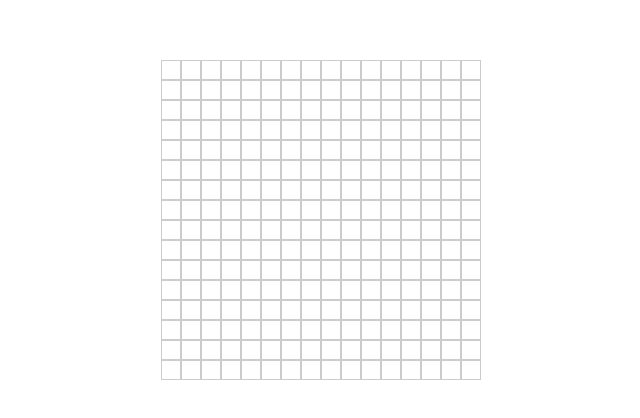
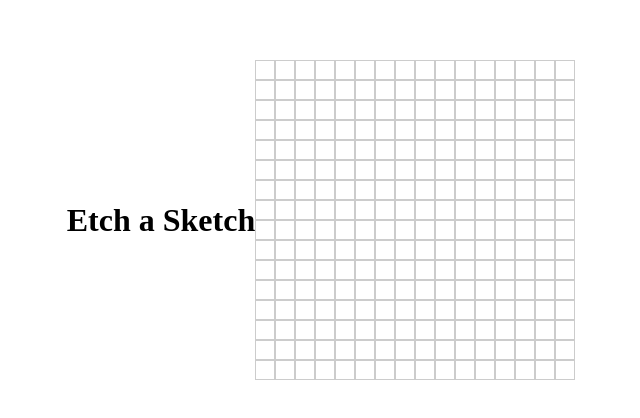
Before and after one commit to zyrobit/etch-a-sketch, a plain HTML site: page index.html in a window 1280 px wide. Shown: the part 180-598 px from the top of the page, without its empty margins (319-959 px from the left). Drawn offline with Linux system fonts and the light colour scheme.

Commit message:
Added header element

```diff
--- a/index.html
+++ b/index.html
@@ -7,6 +7,7 @@
     <link rel="stylesheet" href="style.css">
 </head>
 <body>
+    <header><h1 class="header">Etch a Sketch</h1></header>
 
     <div id="grid-container"></div>
 
```
